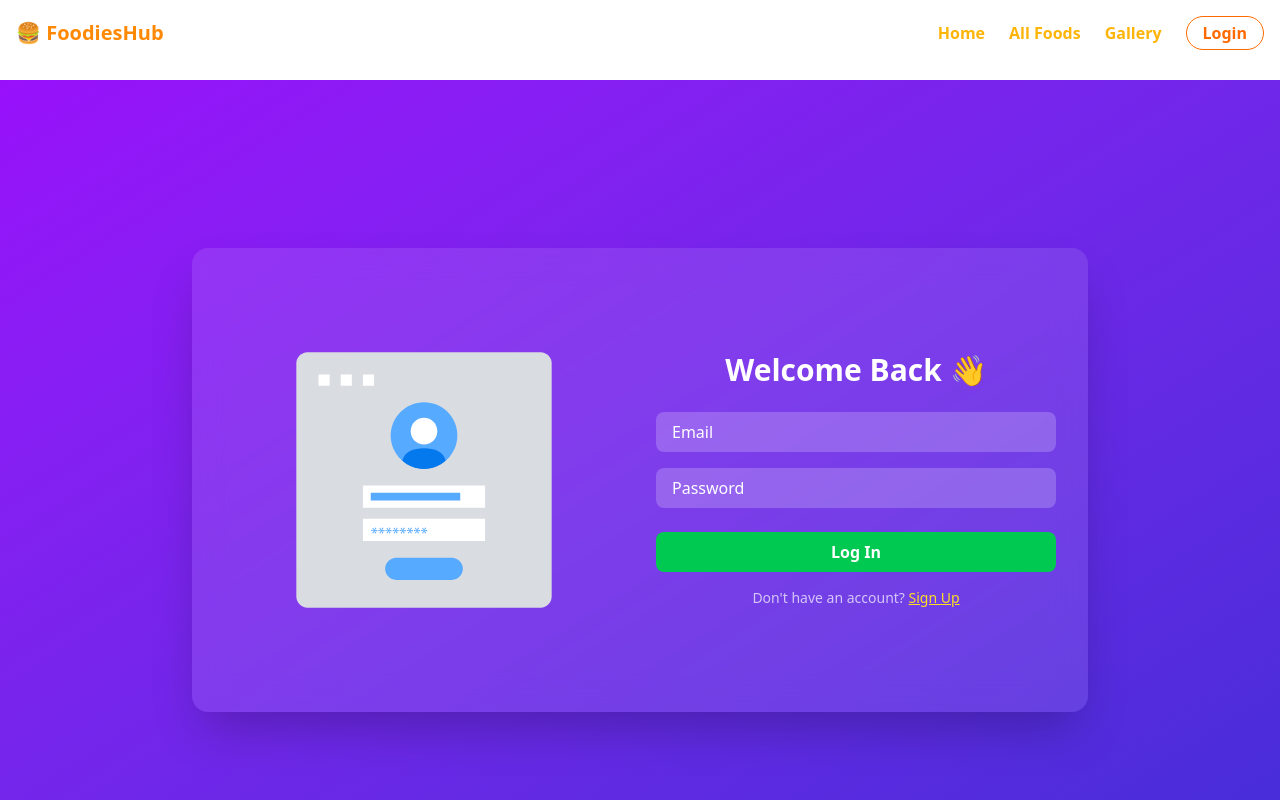
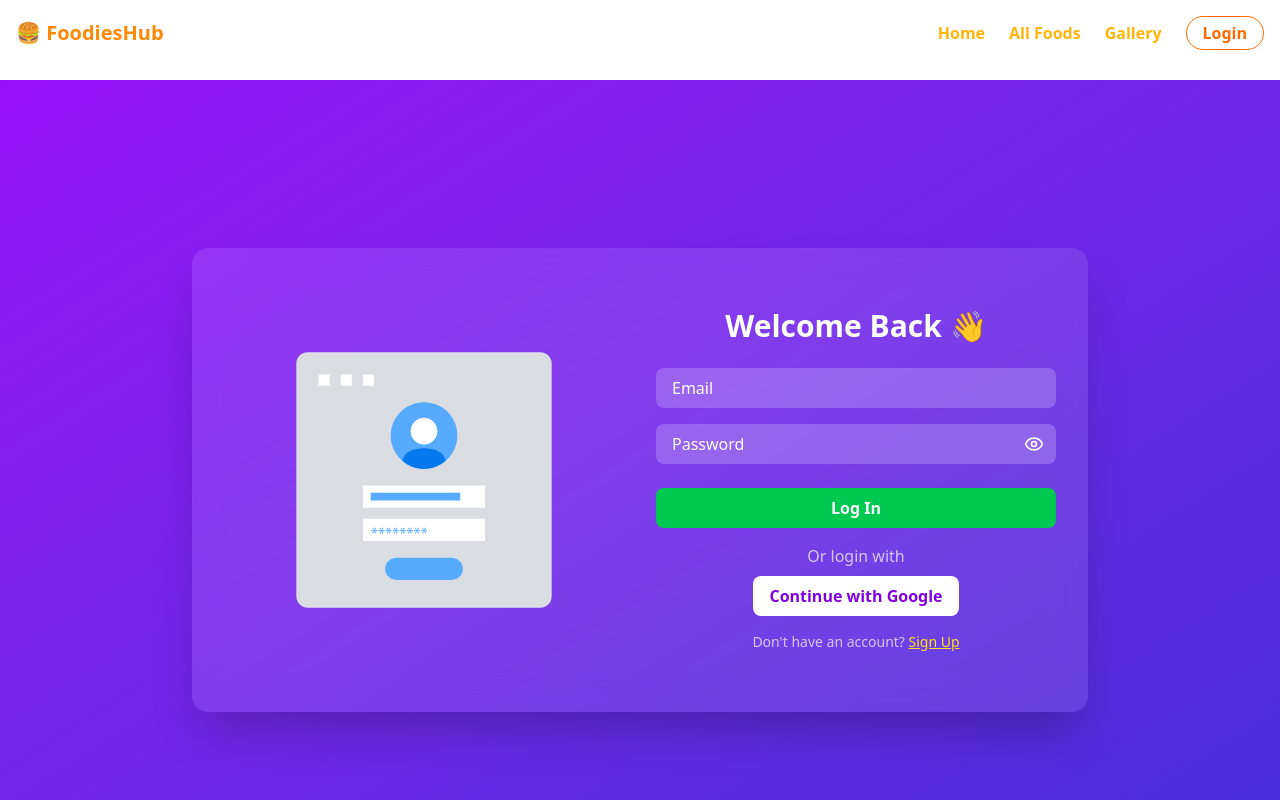
Before and after one commit to developer-jabed/Resturent-managment, a React (Vite) app: page /auth/login in a window 1280 px wide. Shown: the top 800 px of the page. Built offline with nearby package versions, Linux system fonts and the light colour scheme; no server answers.

Commit message:
finished authenticate

```diff
--- a/src/Authentication/Login.jsx
+++ b/src/Authentication/Login.jsx
@@ -1,11 +1,67 @@
-import React from "react";
+import React, { useState } from "react";
 // eslint-disable-next-line no-unused-vars
 import { motion } from "framer-motion";
 import Lottie from "lottie-react";
-import loginAnimation from "../assets/animations/login.json"; // ✅ Make sure you have a Lottie JSON file
-import { Link } from "react-router-dom";
+import loginAnimation from "../assets/animations/login.json";
+import { Link, useNavigate } from "react-router-dom";
+import Swal from "sweetalert2";
+import { auth } from "../Firebase/Firebase.init";
+import {
+  signInWithEmailAndPassword,
+  signInWithPopup,
+  GoogleAuthProvider,
+} from "firebase/auth";
+import { Eye, EyeOff } from "lucide-react";
 
 const Login = () => {
+  const navigate = useNavigate();
+  const [email, setEmail] = useState("");
+  const [password, setPassword] = useState("");
+  const [showPassword, setShowPassword] = useState(false);
+
+  const googleProvider = new GoogleAuthProvider();
+
+  const handleLogin = async (e) => {
+    e.preventDefault();
+    try {
+      await signInWithEmailAndPassword(auth, email, password);
+      Swal.fire({
+        title: "Login Successful!",
+        text: "Redirecting to home...",
+        icon: "success",
+        timer: 2000,
+        showConfirmButton: false,
+      });
+      setTimeout(() => navigate("/"), 2000);
+    } catch (error) {
+      Swal.fire({
+        title: "Login Failed",
+        text: error.message,
+        icon: "error",
+      });
+    }
+  };
+
+  const handleGoogleLogin = async () => {
+    try {
+      await signInWithPopup(auth, googleProvider);
+      Swal.fire({
+        title: "Logged in with Google!",
+        text: "Redirecting to home...",
+        icon: "success",
+        timer: 2000,
+        showConfirmButton: false,
+      });
+      setTimeout(() => navigate("/"), 2000);
+    } catch (error) {
+      Swal.fire({
+        title: "Google Login Failed",
+        text: error.message,
+        icon: "error",
+      });
+    }
+  };
+
   return (
     <div className="min-h-screen mt-20 bg-gradient-to-br from-purple-600 to-indigo-700 flex items-center justify-center p-4">
       <motion.div
@@ -24,17 +80,31 @@
           <h2 className="text-3xl font-bold mb-6 text-center">
             Welcome Back 👋
           </h2>
-          <form className="flex flex-col gap-4">
+          <form className="flex flex-col gap-4" onSubmit={handleLogin}>
             <input
               type="email"
               placeholder="Email"
+              value={email}
+              onChange={(e) => setEmail(e.target.value)}
               className="px-4 py-2 rounded-lg bg-white/20 placeholder-white text-white focus:outline-none focus:ring-2 focus:ring-purple-300"
+              required
             />
-            <input
-              type="password"
-              placeholder="Password"
-              className="px-4 py-2 rounded-lg bg-white/20 placeholder-white text-white focus:outline-none focus:ring-2 focus:ring-purple-300"
-            />
+            <div className="relative">
+              <input
+                type={showPassword ? "text" : "password"}
+                placeholder="Password"
+                value={password}
+                onChange={(e) => setPassword(e.target.value)}
+                className="px-4 py-2 w-full rounded-lg bg-white/20 placeholder-white text-white focus:outline-none focus:ring-2 focus:ring-purple-300 pr-10"
+                required
+              />
+              <span
+                onClick={() => setShowPassword(!showPassword)}
+                className="absolute right-3 top-1/2 transform -translate-y-1/2 text-white cursor-pointer"
+              >
+                {showPassword ? <EyeOff size={20} /> : <Eye size={20} />}
+              </span>
+            </div>
             <button
               type="submit"
               className="bg-green-500 hover:bg-green-600 text-white font-semibold py-2 rounded-lg transition-all duration-300 mt-2"
@@ -42,6 +112,18 @@
               Log In
             </button>
           </form>
+
+          {/* Google Login */}
+          <div className="mt-4 text-center">
+            <p className="text-white/70 mb-2">Or login with</p>
+            <button
+              onClick={handleGoogleLogin}
+              className="bg-white text-purple-700 font-semibold px-4 py-2 rounded-lg hover:bg-gray-100 transition duration-300"
+            >
+              Continue with Google
+            </button>
+          </div>
+
           <p className="mt-4 text-sm text-center text-white/70">
             Don't have an account?{" "}
             <Link
--- a/src/Authentication/Register.jsx
+++ b/src/Authentication/Register.jsx
@@ -1,18 +1,18 @@
 import React, { useContext, useState } from "react";
-import { createUserWithEmailAndPassword, updateProfile } from "firebase/auth";
+import { createUserWithEmailAndPassword } from "firebase/auth";
 import { Link, useNavigate } from "react-router-dom";
 import { toast } from "react-toastify";
-import { auth } from "../Firebase/Firebase.init"; // Ensure Firebase is initialized correctly
-import AuthContext from "../Provider/AuthContext"; // Assuming you have this context set up for user management
+import { auth } from "../Firebase/Firebase.init";
+import AuthContext from "../Provider/AuthContext";
 // eslint-disable-next-line no-unused-vars
 import { motion } from "framer-motion";
 import Lottie from "lottie-react";
-
-import animationData from "../assets/animations/login.json"; // Path to your Lottie animation file
+import animationData from "../assets/animations/register.json";
+import Swal from "sweetalert2"; // Import SweetAlert2
 
 const Register = () => {
   const navigate = useNavigate();
-  const { createUser } = useContext(AuthContext); // context function to store user if needed
+  const { createUser } = useContext(AuthContext);
 
   const [form, setForm] = useState({
     name: "",
@@ -20,6 +20,8 @@
     photoURL: "",
     password: "",
   });
+
+  const [showPassword, setShowPassword] = useState(false); // State for toggling password visibility
 
   const handleChange = (e) => {
     setForm((prev) => ({
@@ -51,44 +53,32 @@
   const handleRegister = async (e) => {
     e.preventDefault();
 
-    // Validate password
     if (!validatePassword(form.password)) return;
 
     try {
-      // Register the user with Firebase Authentication
       const userCredential = await createUserWithEmailAndPassword(
         auth,
         form.email,
-        form.password
+        form.password,
+        form.photoURL,
+        form.displayName
       );
 
-      // Update profile if a photo URL is provided
-      if (form.photoURL) {
-        await updateProfile(userCredential.user, {
-          displayName: form.name,
-          photoURL: form.photoURL,
+      createUser(userCredential.user); // Store user in context
+
+      // SweetAlert success alert
+      Swal.fire({
+        title: "Success!",
+        text: "Account created successfully!",
+        icon: "success",
+        confirmButtonText: "Go to Home",
+      }).then(() => {
+        navigate("/"); // Redirect to home after confirmation
       });
-      } else {
-        await updateProfile(userCredential.user, {
-          displayName: form.name,
-        });
-      }
-
-
-      createUser(userCredential.user);
-
-
-      navigate("/");
-
-      // Display a success toast
-      toast.success("Account created successfully!");
     } catch (error) {
-      // Handle errors (e.g., if the email is already in use)
       toast.error(error.message);
     }
   };
-
-  // Lottie animation options
 
   return (
     <div className="min-h-screen mt-20 bg-gradient-to-br from-indigo-600 to-purple-700 flex items-center justify-center p-4">
@@ -102,8 +92,8 @@
           <Lottie animationData={animationData} loop={true} />
         </div>
         <div>
-          <h2 className="text-2xl font-bold text-center text-indigo-600 mb-6">
-            Register
+          <h2 className="text-2xl font-bold text-center text-indigo-100 mb-6">
+            Register😋😋
           </h2>
           <form onSubmit={handleRegister} className="flex flex-col gap-4">
             <input
@@ -132,8 +122,9 @@
               onChange={handleChange}
               className="px-4 py-2 rounded-lg bg-gray-100 focus:outline-none focus:ring-2 focus:ring-indigo-300"
             />
+            <div className="relative">
               <input
-              type="password"
+                type={showPassword ? "text" : "password"}
                 name="password"
                 placeholder="Password"
                 value={form.password}
@@ -141,6 +132,14 @@
                 className="px-4 py-2 rounded-lg bg-gray-100 focus:outline-none focus:ring-2 focus:ring-indigo-300"
                 required
               />
+              <button
+                type="button"
+                onClick={() => setShowPassword(!showPassword)}
+                className="absolute right-4 top-1/2 transform -translate-y-1/2 text-gray-500"
+              >
+                {showPassword ? "Hide" : "Show"}
+              </button>
+            </div>
             <button
               type="submit"
               className="bg-green-500 hover:bg-green-600 text-white font-semibold py-2 rounded-lg transition-all duration-300"
--- a/src/Provider/AuthProvider.jsx
+++ b/src/Provider/AuthProvider.jsx
@@ -1,19 +1,40 @@
 import React, { useState, useEffect } from "react";
 import AuthContext from "./AuthContext";
-import { createUserWithEmailAndPassword, onAuthStateChanged, signOut } from "firebase/auth";
+import {
+  createUserWithEmailAndPassword,
+  GoogleAuthProvider,
+  onAuthStateChanged,
+  signInWithEmailAndPassword,
+  signInWithPopup,
+  signOut,
+} from "firebase/auth";
 import { auth } from "../Firebase/Firebase.init";
+
+const googleProvider = new GoogleAuthProvider();
 
 const AuthProvider = ({ children }) => {
   const [user, setUser] = useState(null);
   const [loading, setLoading] = useState(true);
 
   // Create a new user
-  const createUser = (email, password) => {
+  const createUser = (email, password, photoURL, displayName) => {
     setLoading(true);
-    return createUserWithEmailAndPassword(auth, email, password);
+    return createUserWithEmailAndPassword(auth, email, password, photoURL, displayName);
   };
 
-  // Optional: Sign out
+  // Login with email/password
+  const userLogIn = (email, password) => {
+    setLoading(true);
+    return signInWithEmailAndPassword(auth, email, password);
+  };
+
+  // Login with Google
+  const googleSignIn = () => {
+    setLoading(true);
+    return signInWithPopup(auth, googleProvider); // ✅ Use the instance
+  };
+
+  // Logout
   const logOut = () => {
     setLoading(true);
     return signOut(auth);
@@ -33,13 +54,13 @@
     user,
     loading,
     createUser,
+    userLogIn,
+    googleSignIn,
     logOut,
   };
 
   return (
-    <AuthContext.Provider value={authInfo}>
-      {children}
-    </AuthContext.Provider>
+    <AuthContext.Provider value={authInfo}>{children}</AuthContext.Provider>
   );
 };
 
```
Also changed, not shown: src/components/Navbar.jsx (+31 -15 lines). Lines whose indentation alone changed are shown as unchanged.
